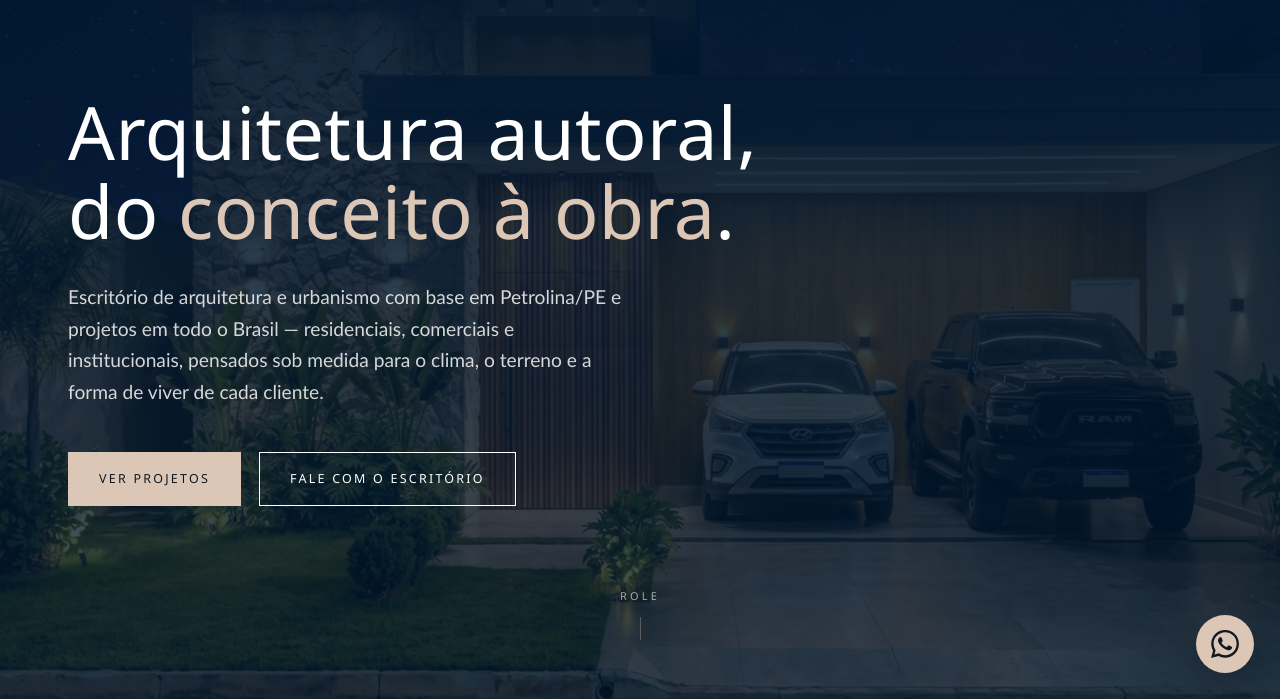
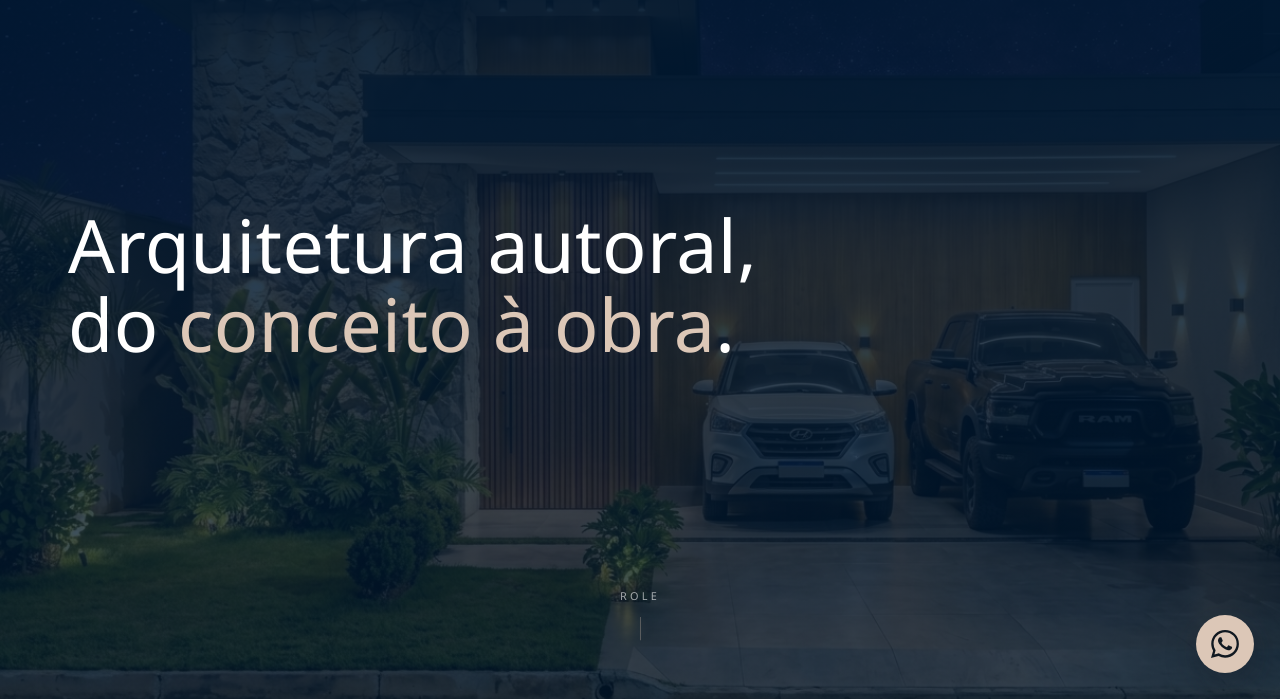
Before and after one commit to caiocavalcantepsc/RodrigoSantana, a plain HTML site: page index.html in a window 1280 px wide. Shown: the part 101-800 px from the top of the page. Drawn offline with Linux system fonts and the light colour scheme; a web font is replaced by a local one.

Commit message:
Update index.html
Alterei o hero minimalizando

```diff
--- a/index.html
+++ b/index.html
@@ -32,11 +32,11 @@
     <div class="wrap">
       <div class="hero__inner">
         <h1>Arquitetura autoral,<br>do <span class="accent">conceito à obra</span>.</h1>
-        <p>Escritório de arquitetura e urbanismo com base em Petrolina/PE e projetos em todo o Brasil — residenciais, comerciais e institucionais, pensados sob medida para o clima, o terreno e a forma de viver de cada cliente.</p>
-        <div class="hero__actions">
+        <!-- <p>Escritório de arquitetura e urbanismo com base em Petrolina/PE e projetos em todo o Brasil — residenciais, comerciais e institucionais, pensados sob medida para o clima, o terreno e a forma de viver de cada cliente.</p> -->
+        <!-- <div class="hero__actions">
           <a href="#projetos" class="btn btn--bege">Ver projetos</a>
           <a href="#contato" class="btn btn--light">Fale com o escritório</a>
-        </div>
+        </div> -->
       </div>
     </div>
     <div class="hero__scroll"><span>Role</span><span class="line"></span></div>
```
